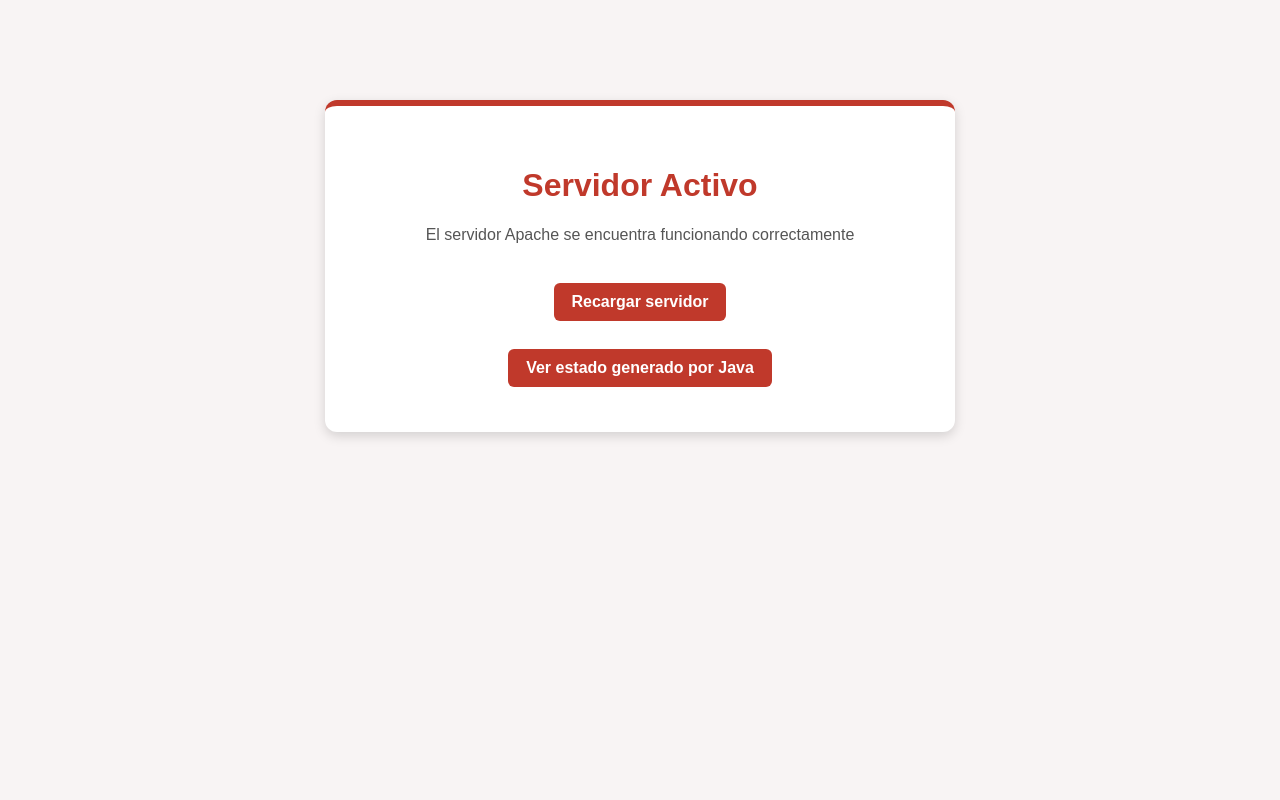
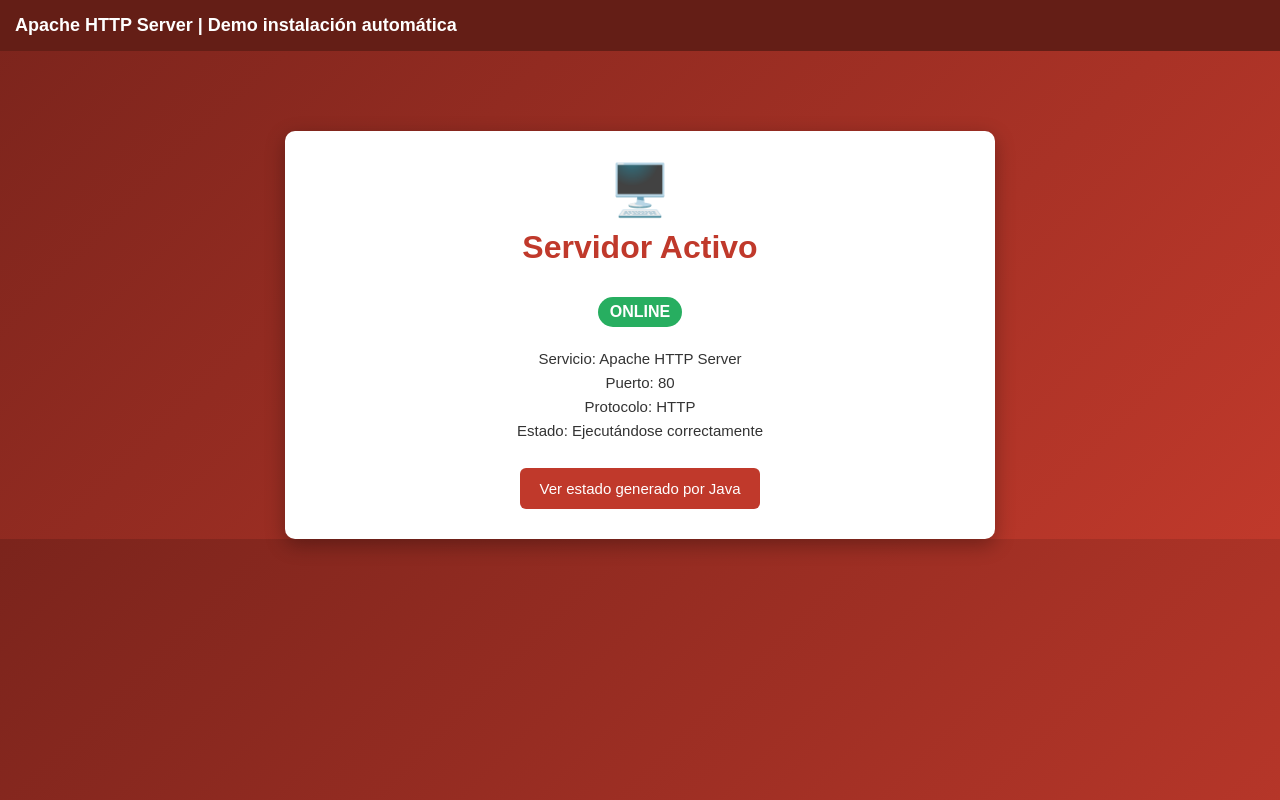
Before and after one commit to jfernandez-stack/ci-cd-aws, a plain HTML site: page index.html in a window 1280 px wide. Drawn offline with Linux system fonts and the light colour scheme.

Commit message:
Add files via upload

```diff
--- a/index.html
+++ b/index.html
@@ -1,48 +1,77 @@
 <!DOCTYPE html>
 <html>
 <head>
-    <title>Servidor Web</title>
+    <title>Servidor Apache</title>
 
     <style>
 
         body {
-            background: #f8f4f4;
+            margin: 0;
             font-family: Arial, Helvetica, sans-serif;
-            text-align: center;
-            margin-top: 100px;
+            background: linear-gradient(135deg, #7b241c, #c0392b);
         }
 
-        .card {
-            background: #ffffff;
-            width: 550px;
-            margin: auto;
-            padding: 40px;
-            border-radius: 12px;
-            box-shadow: 0px 4px 12px rgba(0,0,0,0.15);
-            border-top: 6px solid #c0392b;
+        .header {
+            background: #641e16;
+            color: white;
+            padding: 15px;
+            font-size: 18px;
+            font-weight: bold;
+        }
+
+        .container {
+            display: flex;
+            justify-content: center;
+            margin-top: 80px;
+        }
+
+        .panel {
+            background: white;
+            width: 650px;
+            padding: 30px;
+            border-radius: 10px;
+            box-shadow: 0px 6px 20px rgba(0,0,0,0.3);
+            text-align: center;
+        }
+
+        .icon {
+            font-size: 50px;
         }
 
         h1 {
             color: #c0392b;
+            margin-top: 10px;
         }
 
-        p {
-            color: #555;
-            font-size: 16px;
+        .badge {
+            display: inline-block;
+            background: #27ae60;
+            color: white;
+            padding: 6px 12px;
+            border-radius: 20px;
+            font-weight: bold;
+            margin-top: 10px;
         }
 
-        a {
-            color: white;
-            background: #c0392b;
-            padding: 10px 18px;
-            border-radius: 6px;
-            text-decoration: none;
-            font-weight: bold;
-            display: inline-block;
-            margin: 5px;
+        .info {
+            margin-top: 20px;
+            color: #333;
+            font-size: 15px;
+            line-height: 1.6;
         }
 
-        a:hover {
+        .btn {
+            margin-top: 25px;
+            background: #c0392b;
+            color: white;
+            border: none;
+            padding: 12px 20px;
+            border-radius: 6px;
+            font-size: 15px;
+            cursor: pointer;
+        }
+
+        .btn:hover {
             background: #922b21;
         }
 
@@ -52,28 +81,36 @@
 
 <body>
 
-<div class="card">
+<div class="header">
+    Apache HTTP Server | Demo instalación automática
+</div>
+
+<div class="container">
+
+<div class="panel">
+
+    <div class="icon">🖥️</div>
 
     <h1>Servidor Activo</h1>
 
-    <p>El servidor Apache se encuentra funcionando correctamente</p>
+    <div class="badge">
+        ONLINE
+    </div>
 
-    <br>
+    <div class="info">
+        Servicio: Apache HTTP Server<br>
+        Puerto: 80<br>
+        Protocolo: HTTP<br>
+        Estado: Ejecutándose correctamente
+    </div>
 
-    <!-- botón recargar -->
-    <a href="index.html">
-        Recargar servidor
-    </a>
+    <button class="btn" onclick="location.href='info.txt'">
+        Ver estado generado por Java
+    </button>
 
-    <br><br>
-
-    <!-- botón que usa Java -->
-    <a href="info.txt">
-        Ver estado generado por Java
-    </a>
+</div>
 
 </div>
 
 </body>
-
 </html>
```
